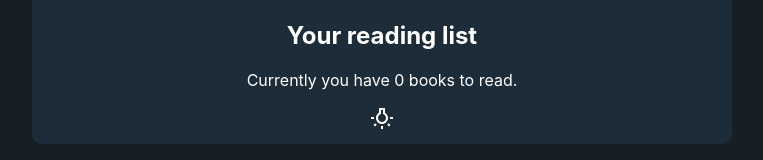
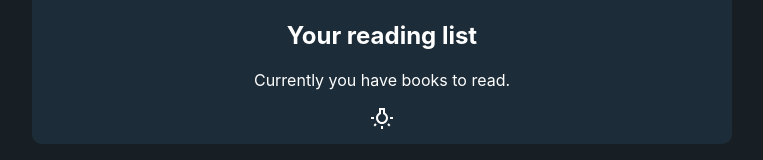
Before and after one commit to kemenykristof/book-repository, a React (Create React App) app: page / in a window 1280 px wide. Shown: the part 192-352 px from the top of the page, without its empty margins (258-1021 px from the left). Built offline with nearby package versions, Linux system fonts and the light colour scheme; no server answers; the database is empty; sample sign-in values are in the browser's storage.

Commit message:
refactored add function

```diff
--- a/src/components/BookContainer.jsx
+++ b/src/components/BookContainer.jsx
@@ -4,8 +4,17 @@ import BookList from "./BookList";
 import BooksAPI from "./BooksAPI";
 import BookForm from "./BookForm";
 import Home from "../registration/Home";
+import firebase from "../firebase/Firebase";
 
 const BookContainer = () => {
+
+  const addBook = (title, authors) => {
+    const db = firebase.firestore();
+    db.collection("books").add({
+      title,
+      authors
+    });
+  };
   return (
     <div
       style={{
@@ -20,7 +29,7 @@ const BookContainer = () => {
       <Navbar></Navbar>
       <BookList></BookList>
       <BookForm></BookForm>
-      <BooksAPI></BooksAPI>
+      <BooksAPI addBook={addBook}></BooksAPI>
     </div>
   );
 };
--- a/src/components/BooksAPI.jsx
+++ b/src/components/BooksAPI.jsx
@@ -1,9 +1,9 @@
 import React, { useState, useContext } from "react";
 import { ThemeContext } from "../contexts/ThemeContext";
 import axios from "axios";
-import firebase from "../firebase/Firebase";
 
-const BooksAPI = () => {
+
+const BooksAPI = (props) => {
   const [searchedBooks, setBooks] = useState({ items: [] });
   const [searchTerm, setSearchTerm] = useState("");
   const { isLightTheme, lightTheme, darkTheme } = useContext(ThemeContext);
@@ -25,14 +25,6 @@ const BooksAPI = () => {
     fetchBooks();
   };
 
-  const addBook = book => {
-    const db = firebase.firestore();
-    db.collection("books").add({
-      title: book.volumeInfo.title,
-      authors: book.volumeInfo.authors
-    });
-  };
-
   const renderBook = (book, index) => {
     return (
       <li key={index}>
@@ -48,7 +40,7 @@ const BooksAPI = () => {
           </div>
         </div>
         <div
-          onClick={() => addBook(book)}
+          onClick={() => props.addBook(book.volumeInfo.title,book.volumeInfo.authors)}
           style={{
             margin: "10px auto",
             background: theme.submitButton,
--- a/src/components/Navbar.jsx
+++ b/src/components/Navbar.jsx
@@ -1,12 +1,20 @@
 import React, { useContext } from "react";
-import { BookContext } from "../contexts/BookContext";
+import firebase from "../firebase/Firebase";
 import { ThemeContext } from "../contexts/ThemeContext";
 import ThemeToggle from "./ThemeButton";
 
 const Navbar = () => {
-  const { books } = useContext(BookContext);
   const { isLightTheme, darkTheme, lightTheme } = useContext(ThemeContext);
   const theme = isLightTheme ? lightTheme : darkTheme;
+
+  const getBooksCount = () => {
+    const db = firebase.firestore();
+    db.collection("books")
+      .get()
+      .then(snap => {
+        return snap.size;
+      });
+  };
 
   return (
     <div
@@ -21,7 +29,7 @@ const Navbar = () => {
     >
       <h1 style={{ margin: "10px 0" }}>DO IT BY THE BOOKS</h1>
       <h2>Your reading list</h2>
-      <p>Currently you have {books.length} books to read.</p>
+      <p>Currently you have {() => getBooksCount()} books to read.</p>
       <ThemeToggle />
     </div>
   );
--- a/src/contexts/BookContext.jsx
+++ b/src/contexts/BookContext.jsx
@@ -21,6 +21,8 @@ const BookContextProvider = props => {
     window.localStorage.setItem("books", JSON.stringify(books));
   }, [books]);
 
+
+
   return (
     <BookContext.Provider value={{ books, addBook, removeBook }}>
       {props.children}
```
